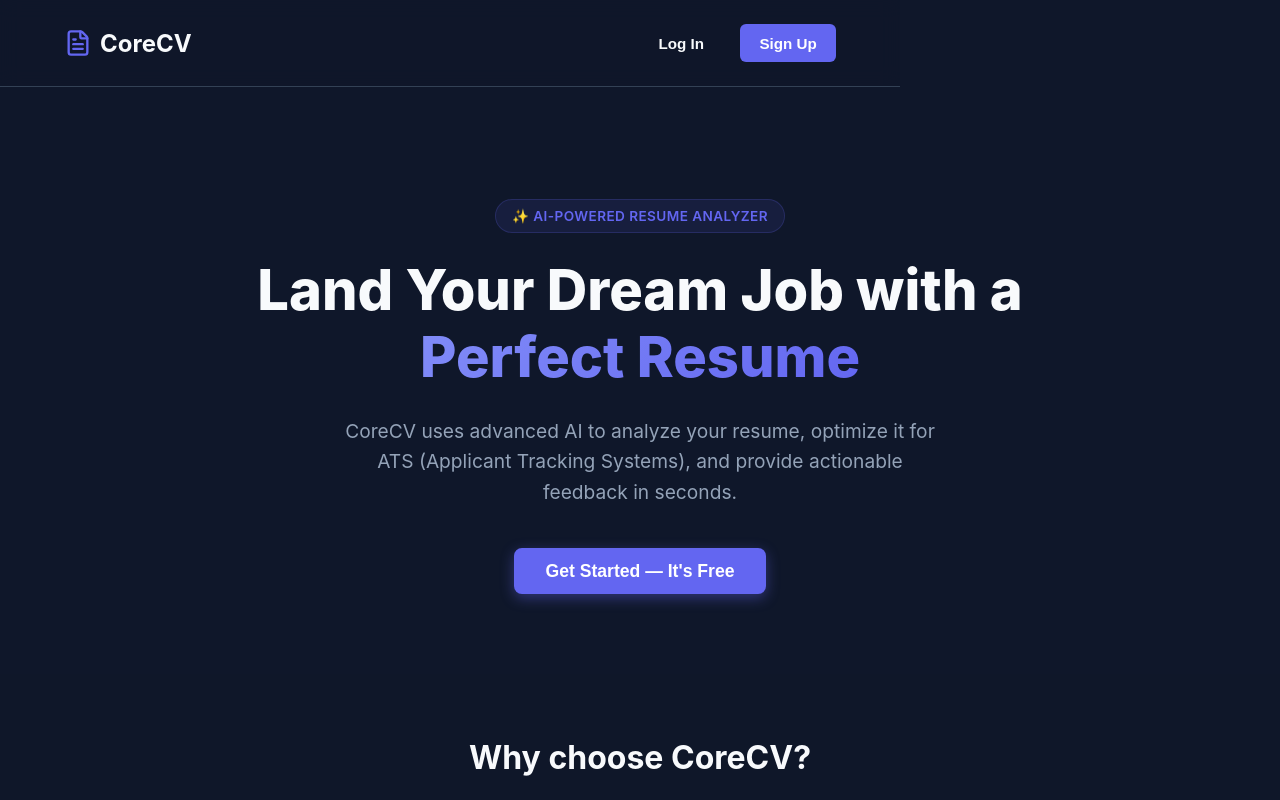
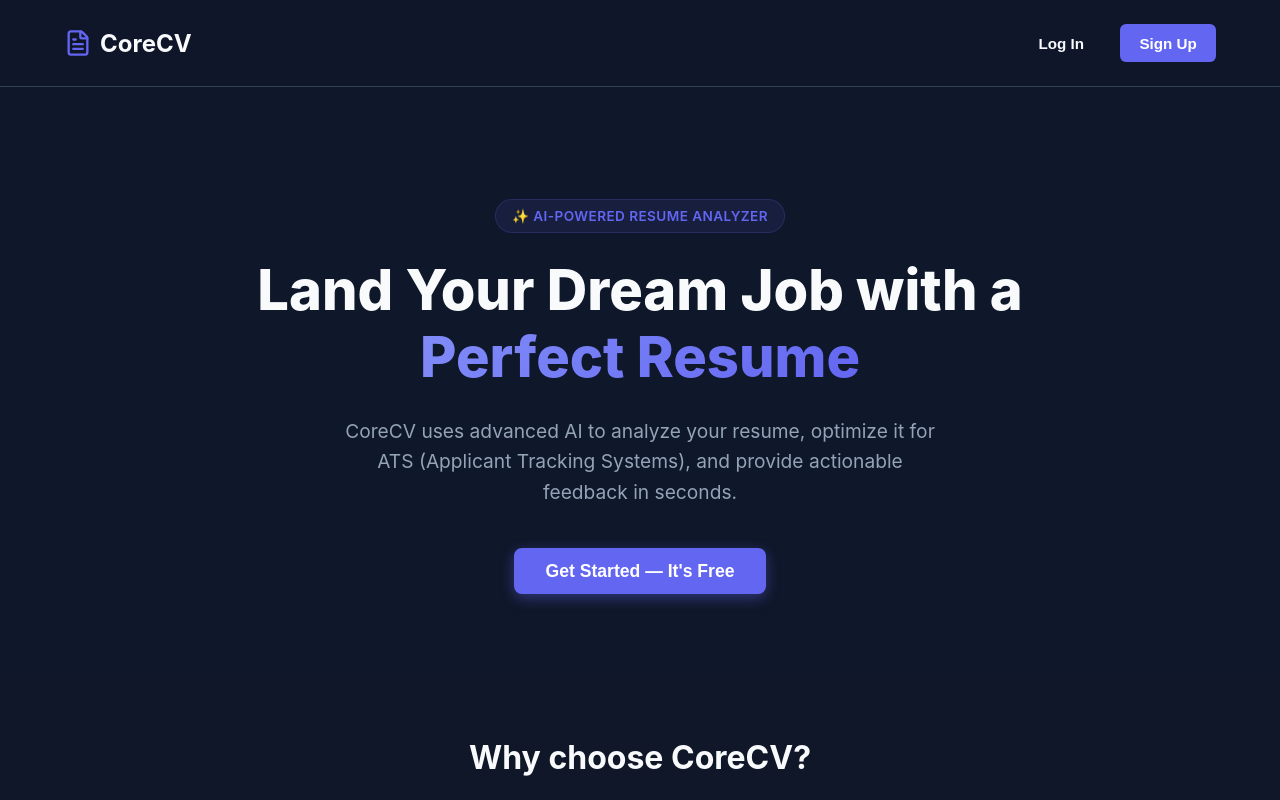
Before and after one commit to shivamgupta78/CoreCV, a React (Vite) app in the folder frontend/: page / in a window 1280 px wide. Shown: the top 800 px of the page. Built offline with nearby package versions, Linux system fonts and the light colour scheme; no server answers.

Commit message:
Minor bugs fixed

```diff
--- a/frontend/src/features/interview/style/home.scss
+++ b/frontend/src/features/interview/style/home.scss
@@ -32,7 +32,7 @@
     flex-direction: column;
     align-items: center;
     justify-content: flex-start;
-    padding: 3rem 1.5rem;
+    padding: 1.5rem;
     gap: 2rem;
 }
 
@@ -42,7 +42,7 @@
     align-items: center;
     justify-content: space-between;
     width: 100%;
-    max-width: 900px;
+    max-width: 1280px;
     padding: 0.75rem 0;
 
     .logo, .brand-logo {
```
